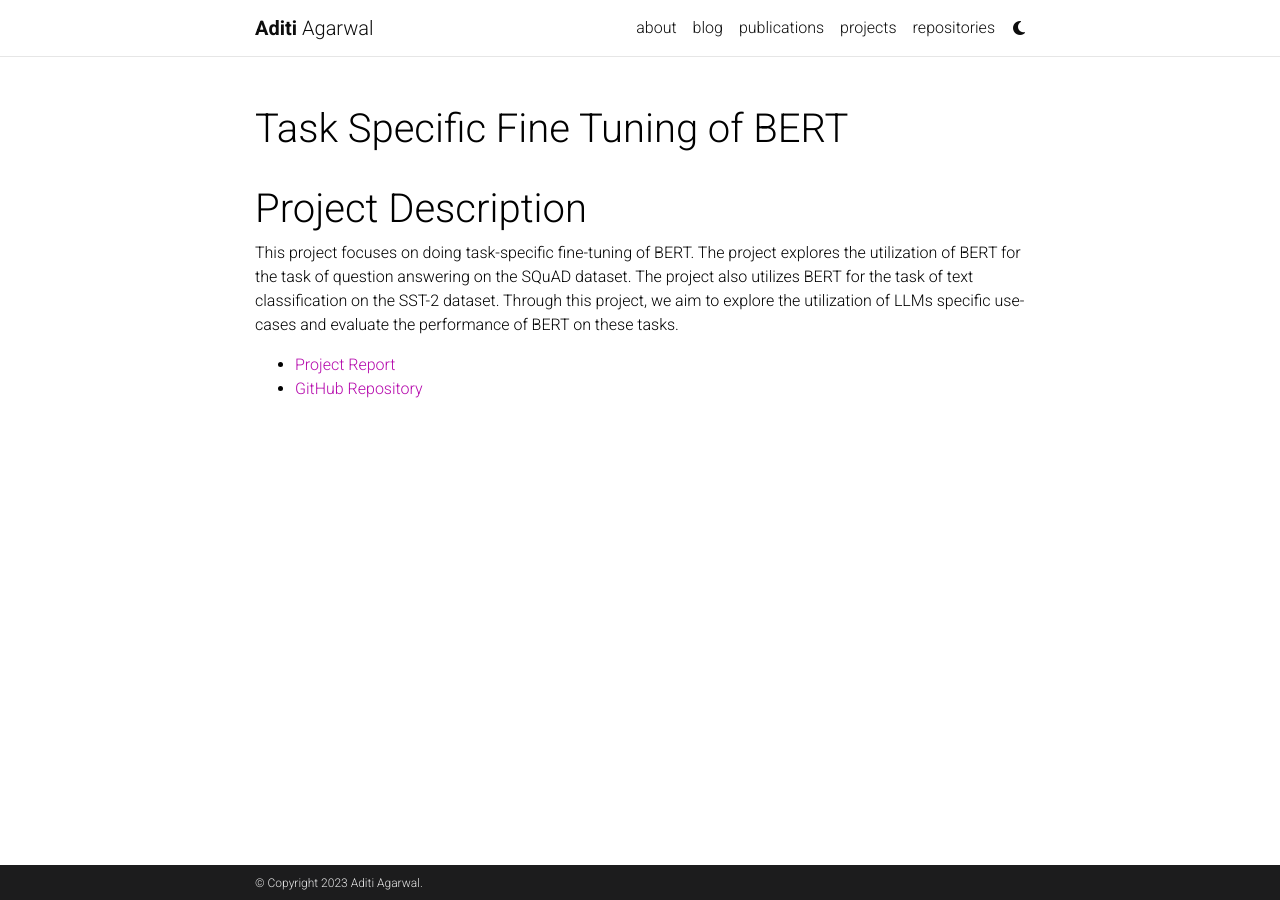
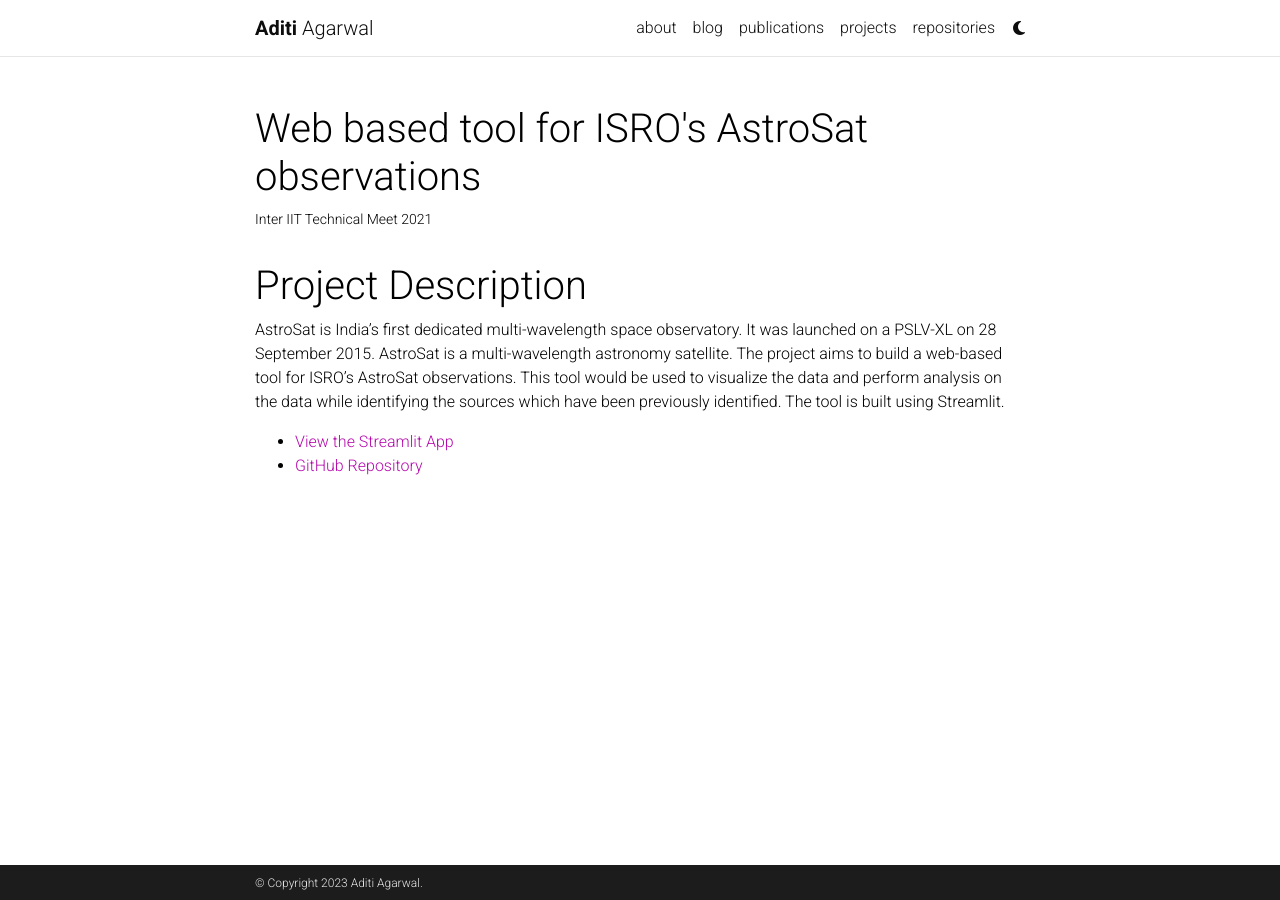
Before and after one commit to aditiagarwal-02/aditiagarwal-02.github.io, a Jekyll site: the page built from _projects/7_project.md, in a window 1280 px wide. Built offline with Jekyll 4.4.1, drawn with Linux system fonts in a browser that asks for light colours; comment, search, counter and statistics services are not loaded; a style sheet for code colours, icons or effects is not loaded.

Commit message:
img format

```diff
--- a/_projects/7_project.md
+++ b/_projects/7_project.md
@@ -1,18 +1,18 @@
 ---
 layout: page
-title: Task Specific Fine Tuning of BERT
-# description: Identifying brick kilns across India and reducing manual annotation efforts using active learning by 30%.
-img: assets/img/p7.png
+title: Web based tool for ISRO's AstroSat observations
+description: Inter IIT Technical Meet 2021
+img: assets/img/p8.png
 # redirect: https://brick-kilns-detector.streamlit.app/
-importance: 7
+importance: 8
 category: work
-github: https://github.com/CS613-NLP/assignment-3
+github: https://github.com/aditiagarwal-02/Web-based-tool-for-ISRO-AstroSat-observations
 
 ---
 
 # Project Description
 
-This project focuses on doing task-specific fine-tuning of BERT. The project explores the utilization of BERT for the task of question answering on the SQuAD dataset. The project also utilizes BERT for the task of text classification on the SST-2 dataset. Through this project, we aim to explore the utilization of LLMs specific use-cases and evaluate the performance of BERT on these tasks.
+AstroSat is India's first dedicated multi-wavelength space observatory. It was launched on a PSLV-XL on 28 September 2015. AstroSat is a multi-wavelength astronomy satellite. The project aims to build a web-based tool for ISRO's AstroSat observations. This tool would be used to visualize the data and perform analysis on the data while identifying the sources which have been previously identified. The tool is built using Streamlit.
 
-- [Project Report](https://github.com/CS613-NLP/assignment-3/blob/main/report.pdf)
-- [GitHub Repository](https://github.com/CS613-NLP/assignment-3)
+- [View the Streamlit App](https://mannjain1609-inter-iit-mid-prep-main-j084pu.streamlit.app/)
+- [GitHub Repository](https://github.com/aditiagarwal-02 Web-based-tool-for-ISRO-AstroSat-observations)
```
Also changed, not shown: _projects/5_project.md (+1 -1 lines), _projects/6_project.md (+1 -1 lines), assets/img/p8.jpg (added).
